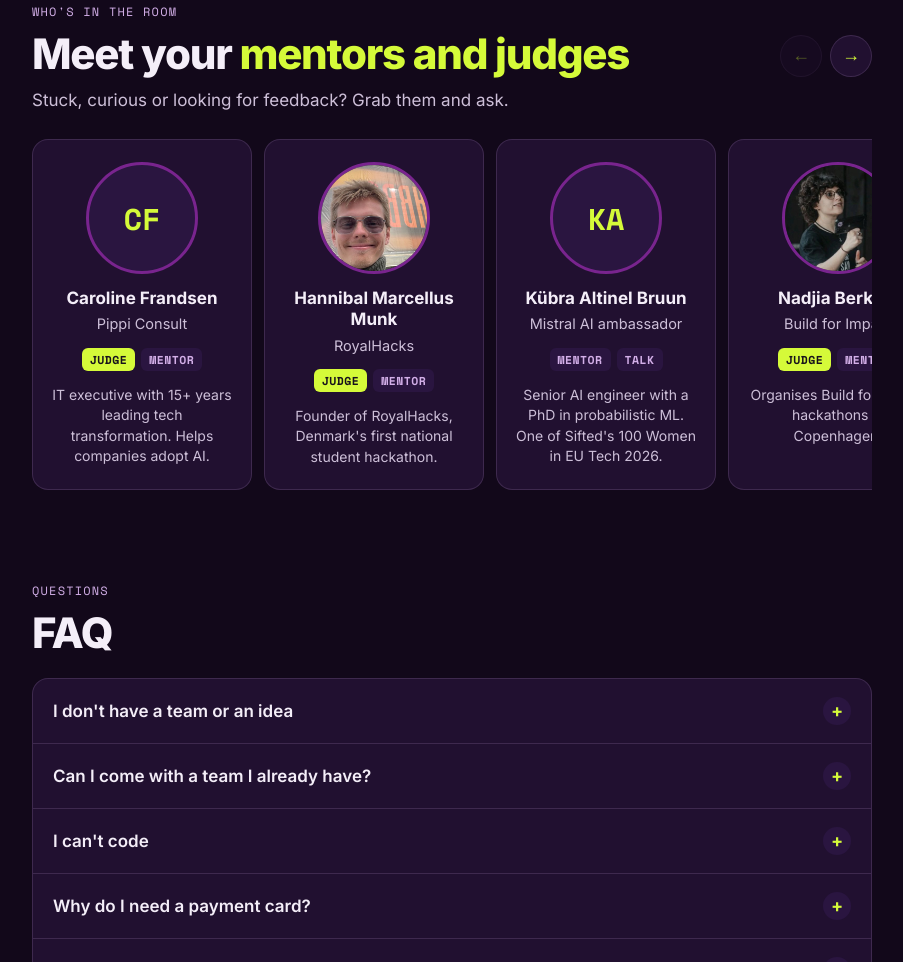
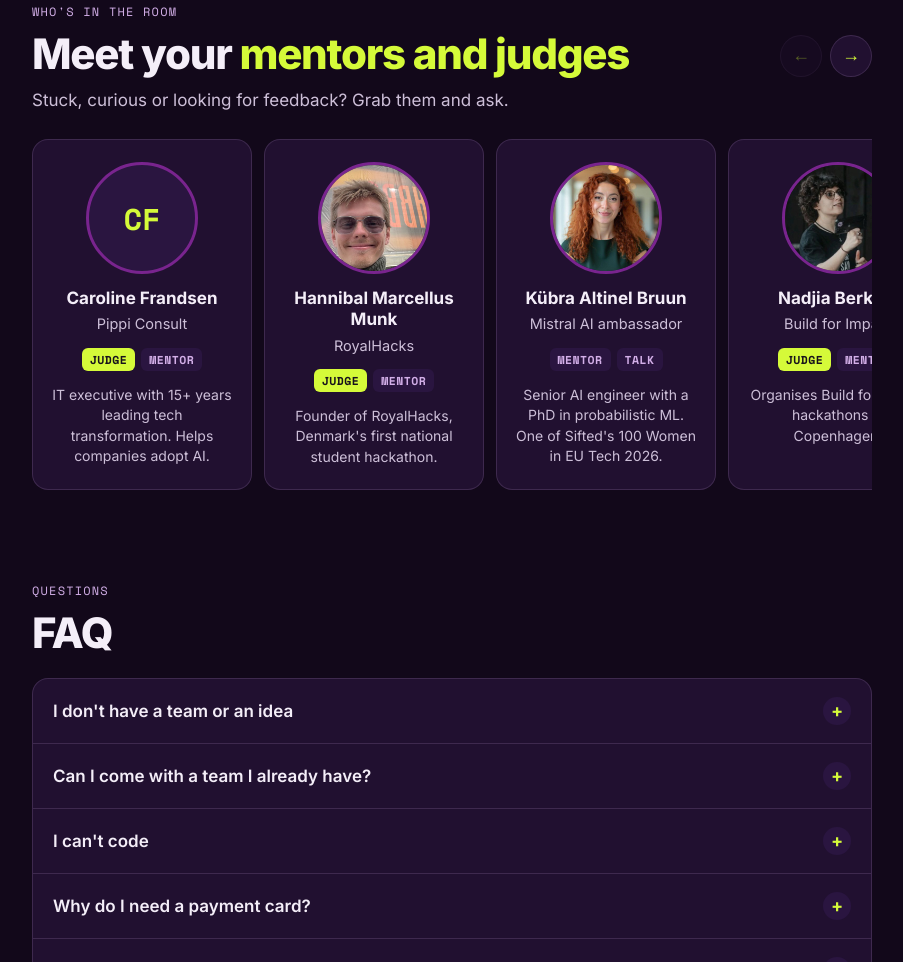
Before and after one commit to rulin18/techno-hacks, a plain HTML site: page index.html in a window 1280 px wide. Shown: the part 4724-5686 px from the top of the page, without its empty margins (188-1091 px from the left). Drawn offline with nearby package versions, Linux system fonts and the light colour scheme.

Commit message:
Add Kübra's photo
Co-Authored-By: Claude Opus 5.5 <noreply@anthropic.com>

```diff
--- a/index.html
+++ b/index.html
@@ -599,7 +599,7 @@ footer .fine { margin-top: 24px; padding-top: 20px; border-top: 1px solid var(--
         <p class="bio">Founder of RoyalHacks, Denmark's first national student hackathon.</p>
       </article>
       <article class="card person">
-        <div class="avatar">KA<!-- PHOTO READY: once kubra OKs it, move people-pending/kubra.jpg to website/people/ and use <img src="people/kubra.jpg" alt=""> here --></div>
+        <div class="avatar"><img src="people/kubra.jpg" alt="" loading="lazy" onerror="this.replaceWith(document.createTextNode('KA'))"></div>
         <h3>Kübra Altinel Bruun</h3>
         <p class="org">Mistral AI ambassador</p>
         <div class="roles"><span class="role">Mentor</span><span class="role">Talk</span></div>
```
Also changed, not shown: people/kubra.jpg (added).
